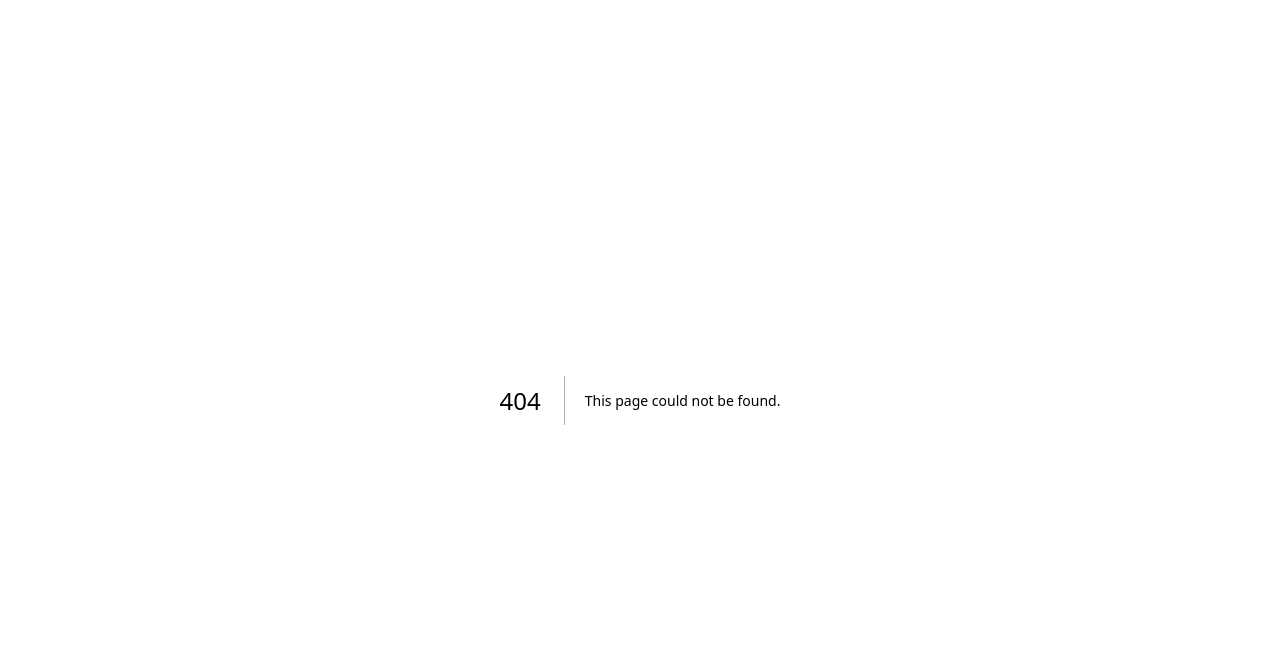
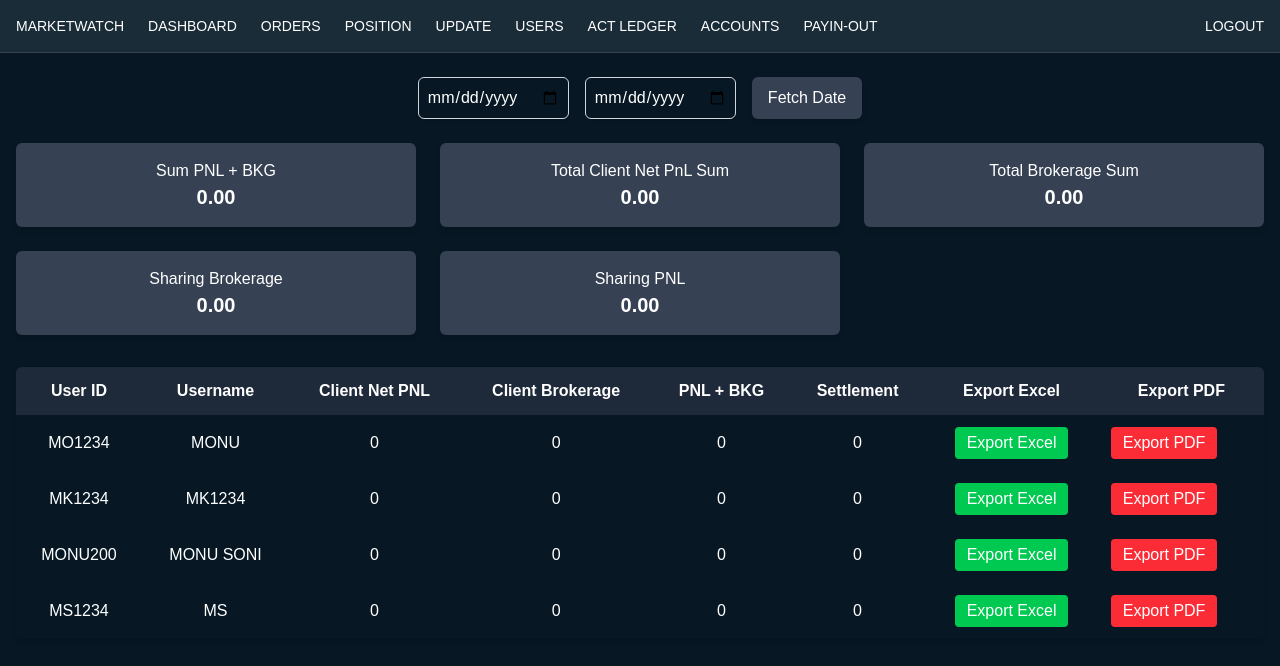
Before and after one commit to masum-abrar/Nex-Trade, a Next.js app: page /accounts in a window 1280 px wide. Before the commit this address had no page. Shown: the top 666 px of the page. Built offline with nearby package versions, Linux system fonts and the light colour scheme.

Commit message:
accounts and payin-out page content added

```diff
--- a/src/app/Components/Navbar.jsx
+++ b/src/app/Components/Navbar.jsx
@@ -15,7 +15,7 @@ const Navbar = () => {
     { label: "USERS", href: "/users" },
     { label: "ACT LEDGER", href: "/ledger" },
     { label: "ACCOUNTS", href: "/accounts" },
-    { label: "PAYIN-OUT", href: "/payin-out" },
+    { label: "PAYIN-OUT", href: "/payinout" },
   ];
 
   return (
--- /dev/null
+++ b/src/app/accounts/page.jsx
@@ -0,0 +1,103 @@
+import React from "react";
+import Navbar from "../Components/Navbar";
+
+const Page = () => {
+  return (
+    <div className="min-h-screen bg-[#071824] text-white">
+      {/* Navbar Component */}
+      <Navbar />
+
+      {/* Main Content */}
+      <div className="container mx-auto px-4 py-6">
+
+
+        {/* Date Filters */}
+        <div className="flex flex-wrap gap-4 justify-center mb-6">
+          <input
+            type="date"
+            className="border border-gray-300 p-2 rounded-md shadow-sm"
+          />
+          <input
+            type="date"
+            className="border border-gray-300 p-2 rounded-md shadow-sm"
+          />
+          <button className="bg-gray-700 text-white px-4 py-2 rounded-md shadow-md ">
+            Fetch Date
+          </button>
+        </div>
+
+        {/* Summary Section */}
+        <div className="grid md:grid-cols-3 gap-6 text-center mb-8 ">
+          {[
+            { label: "Sum PNL + BKG", value: "0.00" },
+            { label: "Total Client Net PnL Sum", value: "0.00" },
+            { label: "Total Brokerage Sum", value: "0.00" },
+            { label: "Sharing Brokerage", value: "0.00" },
+            { label: "Sharing PNL", value: "0.00" },
+          ].map((item, index) => (
+            <div key={index} className="p-4 bg-gray-700 shadow-md rounded-md">
+              <p className="text-white">{item.label}</p>
+              <h2 className="text-xl font-bold">{item.value}</h2>
+            </div>
+          ))}
+        </div>
+
+        {/* Table */}
+        <div className="overflow-x-auto  shadow-md rounded-md">
+          <table className="w-full border-collapse">
+            <thead>
+              <tr className="bg-gray-800">
+                {[
+                  "User ID",
+                  "Username",
+                  "Client Net PNL",
+                  "Client Brokerage",
+                  "PNL + BKG",
+                  "Settlement",
+                  "Export Excel",
+                  "Export PDF",
+                ].map((heading, index) => (
+                  <th key={index} className="p-3 ">
+                    {heading}
+                  </th>
+                ))}
+              </tr>
+            </thead>
+            <tbody>
+              {[
+                { id: "MO1234", name: "MONU" },
+                { id: "MK1234", name: "MK1234" },
+                { id: "MONU200", name: "MONU SONI" },
+                { id: "MS1234", name: "MS" },
+              ].map((user, index) => (
+                <tr
+                  key={index}
+                  className=" transition duration-200"
+                >
+                  <td className="p-3 text-center ">{user.id}</td>
+                  <td className="p-3 text-center  ">{user.name}</td>
+                  <td className="p-3 text-center  ">0</td>
+                  <td className="p-3 text-center ">0</td>
+                  <td className="p-3 text-center ">0</td>
+                  <td className="p-3 text-center ">0</td>
+                  <td className="p-3 text-center ">
+                    <button className="bg-green-500 text-white px-3 py-1 rounded hover:bg-green-600">
+                      Export Excel
+                    </button>
+                  </td>
+                  <td className="p-3 ">
+                    <button className="bg-red-500 text-white px-3 py-1 rounded hover:bg-red-600">
+                      Export PDF
+                    </button>
+                  </td>
+                </tr>
+              ))}
+            </tbody>
+          </table>
+        </div>
+      </div>
+    </div>
+  );
+};
+
+export default Page;
--- /dev/null
+++ b/src/app/payinout/page.jsx
@@ -0,0 +1,86 @@
+import React from "react";
+import Navbar from "../Components/Navbar";
+
+const LedgerRequests = () => {
+  return (
+    <div className="min-h-screen bg-[#071824] text-white">
+      <Navbar />
+
+      {/* Container */}
+      <div className="container mx-auto p-6">
+        <h1 className="text-3xl font-semibold text-center mb-6">
+          Ledger Requests
+        </h1>
+
+        {/* Action Buttons */}
+        <div className="flex justify-center gap-4 mb-6">
+          <button className="bg-gray-700 text-white px-4 py-2 rounded-md hover:bg-blue-700">
+            Deposits
+          </button>
+          <button className="bg-gray-700 text-white px-4 py-2 rounded-md hover:bg-green-700">
+            Withdrawals
+          </button>
+          <button className="bg-gray-700 text-white px-4 py-2 rounded-md hover:bg-yellow-600">
+            Update Bank Details
+          </button>
+        </div>
+
+        {/* Table */}
+        <div className="overflow-x-auto  shadow-md rounded-md">
+          <table className="w-full border-collapse">
+            <thead>
+              <tr className="bg-gray-800 ">
+                {[
+                  "Date",
+                  "Broker",
+                  "Sub Broker",
+                  "User ID",
+                  "Type",
+                  "Amount",
+                  "Status",
+                  "Remark",
+                  "Image",
+                  "Accept",
+                  "Reject",
+                  "Positions",
+                  "Ledger",
+                  "Delete",
+                ].map((heading, index) => (
+                  <th key={index} className="p-3 ">
+                    {heading}
+                  </th>
+                ))}
+              </tr>
+            </thead>
+            <tbody>
+              {/* No Deposits Found */}
+              <tr>
+                <td
+                  colSpan="14"
+                  className="text-center text-lg p-6 text-white border-b bg-gray-900 "
+                >
+                  No Deposits found.
+                </td>
+              </tr>
+            </tbody>
+          </table>
+        </div>
+
+        {/* Pagination */}
+        <div className="flex justify-between items-center  p-4  shadow-md rounded-md bg-gray-900">
+          <span>Page 1 of 1</span>
+          <div>
+            <button className="bg-gray-400 text-white px-3 py-1 rounded-md mr-2" disabled>
+              Previous
+            </button>
+            <button className="bg-gray-400 text-white px-3 py-1 rounded-md" disabled>
+              Next
+            </button>
+          </div>
+        </div>
+      </div>
+    </div>
+  );
+};
+
+export default LedgerRequests;
```
